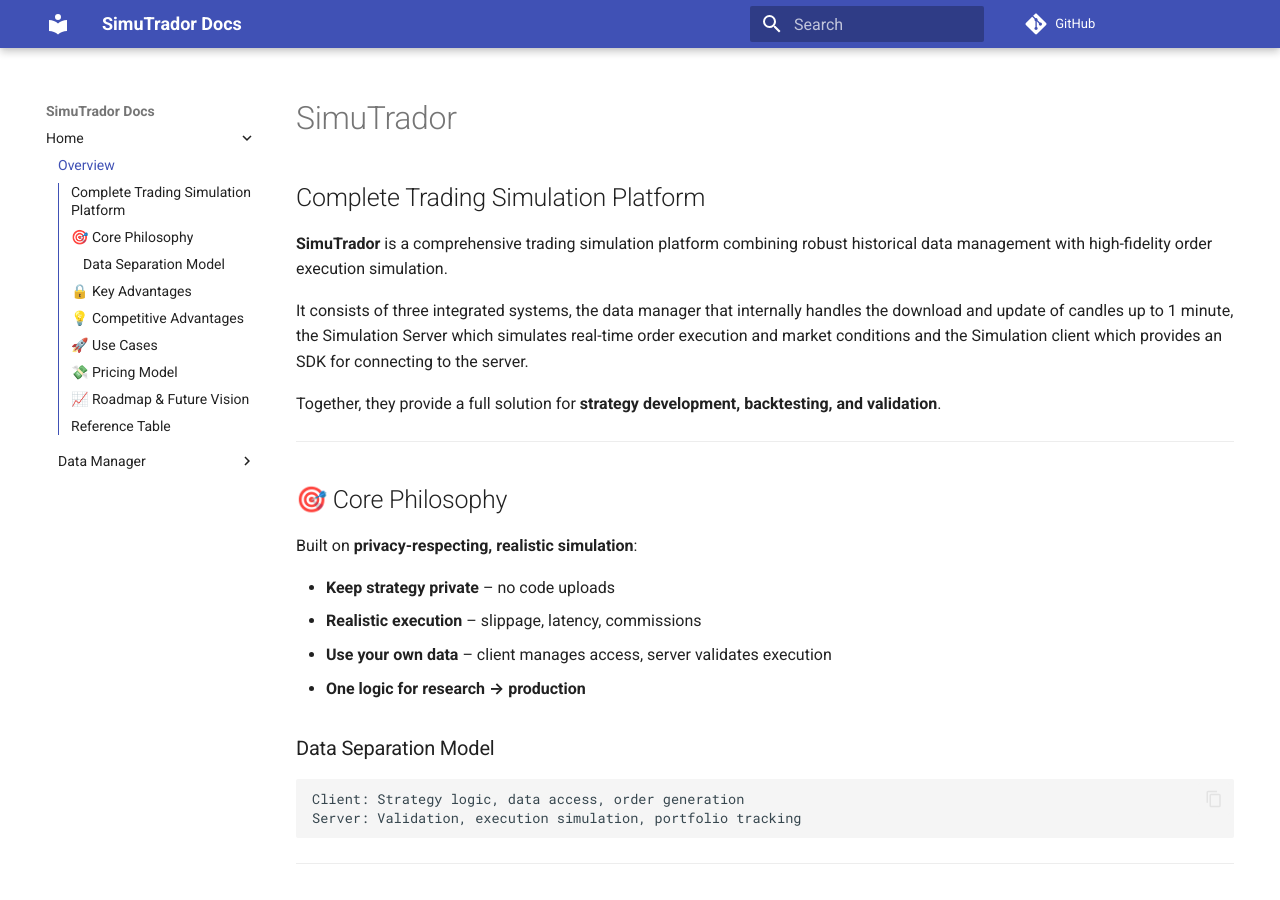
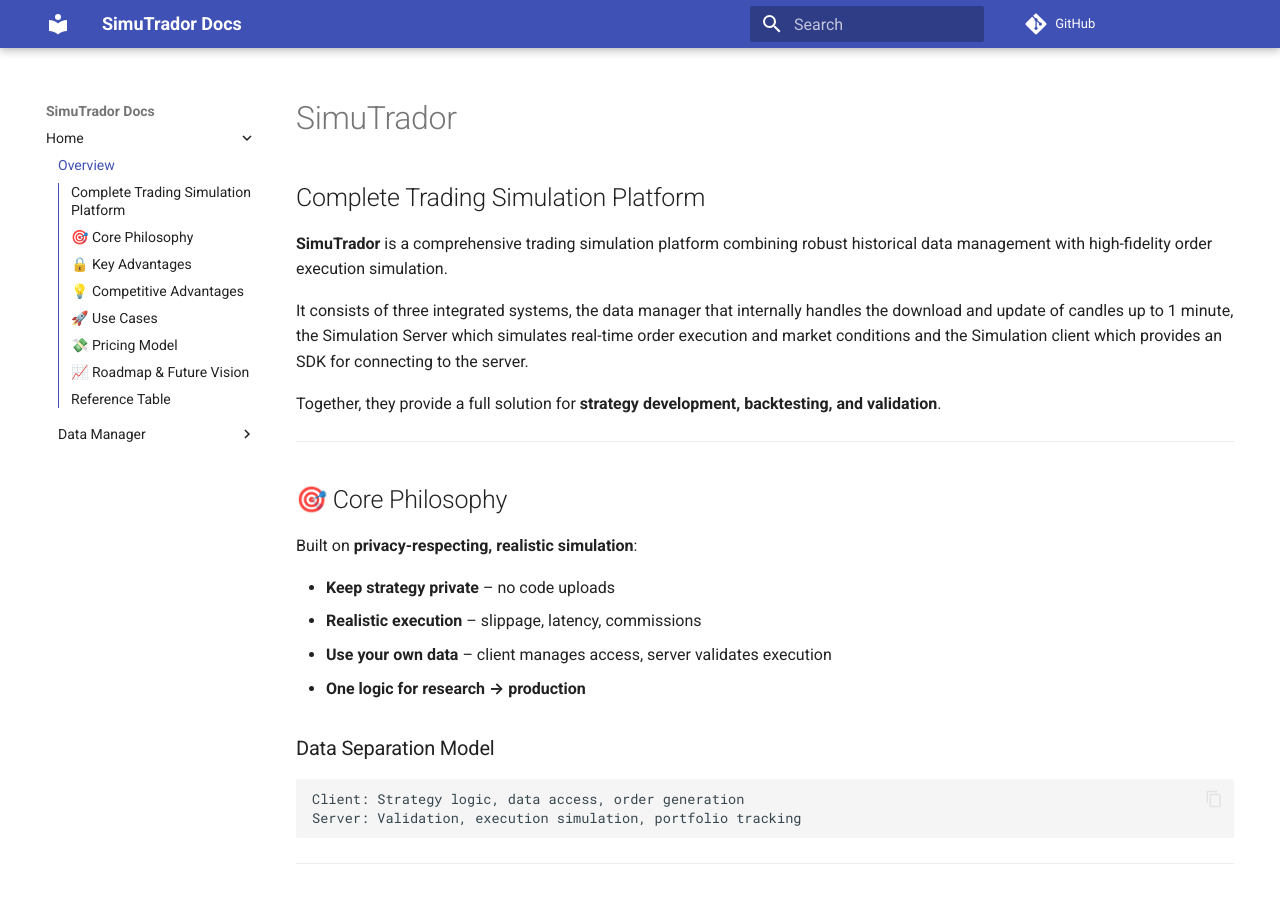
Before and after one commit to simutrador/simutrador-docs, an MkDocs documentation site: the page built from docs/index.md, in a window 1280 px wide and 900 px high. Built offline with MkDocs 1.6.1 and Material for MkDocs 9.7.7, drawn with Linux system fonts in a browser that asks for light colours; comment, search, counter and statistics services are not loaded; some of the changed lines change nothing that is shown.

Commit message:
limit nav depth

```diff
--- a/mkdocs.yml
+++ b/mkdocs.yml
@@ -6,8 +6,8 @@
   - Home:
       - Overview: index.md
       - Data Manager:
-          - API:
-              - Overview: data-manager/docs/ohlcv-manager.md
+          - Overview: data-manager/docs/ohlcv-manager.md
+          - APIs:
               - Data Analysis API: data-manager/docs/data-analysis.md
               - Nightly Update API: data-manager/docs/nightly-update.md
 
@@ -27,6 +27,7 @@
   - tables
   - toc:
       permalink: true
+      toc_depth: "1-2" # show only H2
   - pymdownx.details
   - pymdownx.superfences
   - pymdownx.highlight
```
